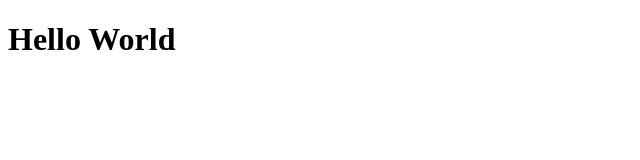
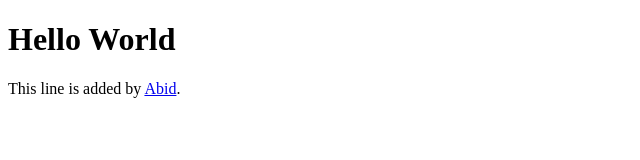
Before and after one commit to FahmidAlWasie/Test-website, a plain HTML site: page index.html in a window 1280 px wide. Shown: the whole page, without its empty margins (0-640 px from the left). Drawn offline with Linux system fonts and the light colour scheme.

Commit message:
added a new line

```diff
--- a/index.html
+++ b/index.html
@@ -8,5 +8,6 @@
 </head>
 <body>
     <h1>Hello World</h1>
+    <p>This line is added by <a href="https://github.com/AbidAlWassie">Abid</a>.</p>
 </body>
 </html>
```
